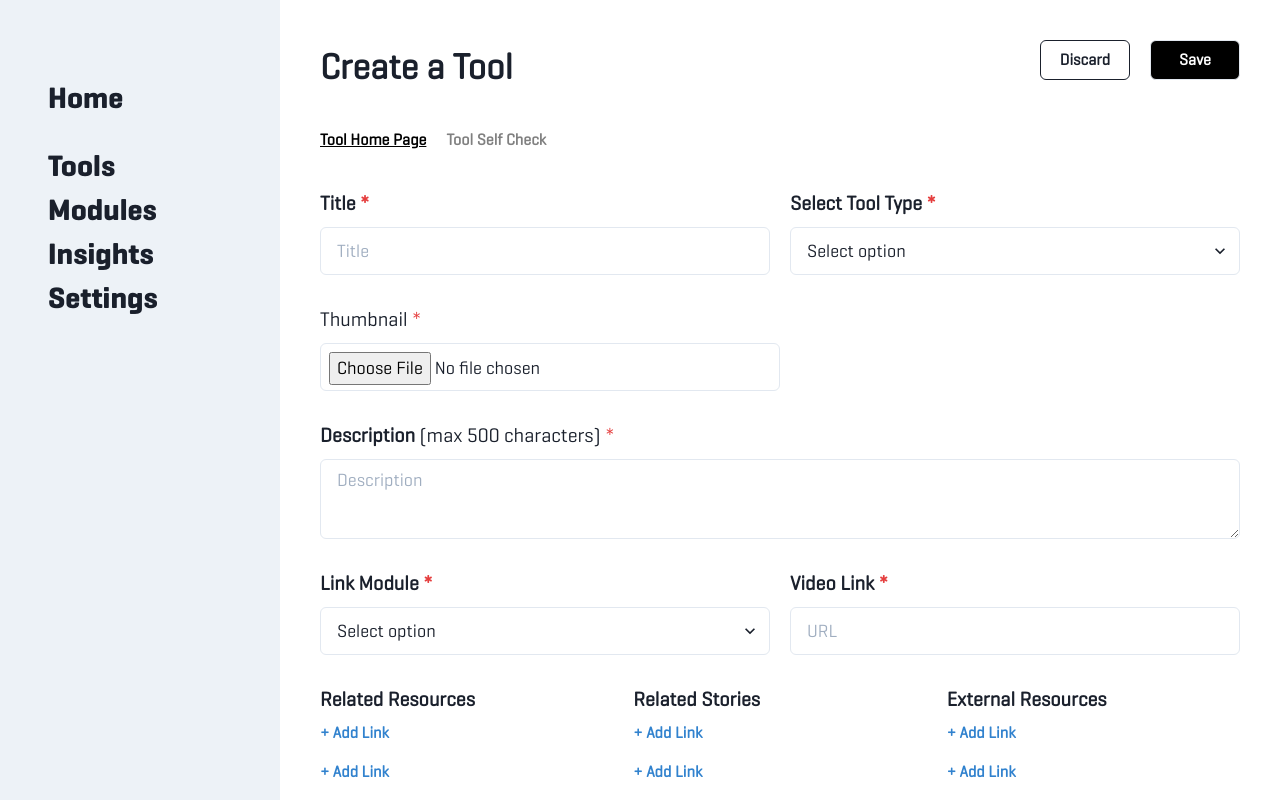
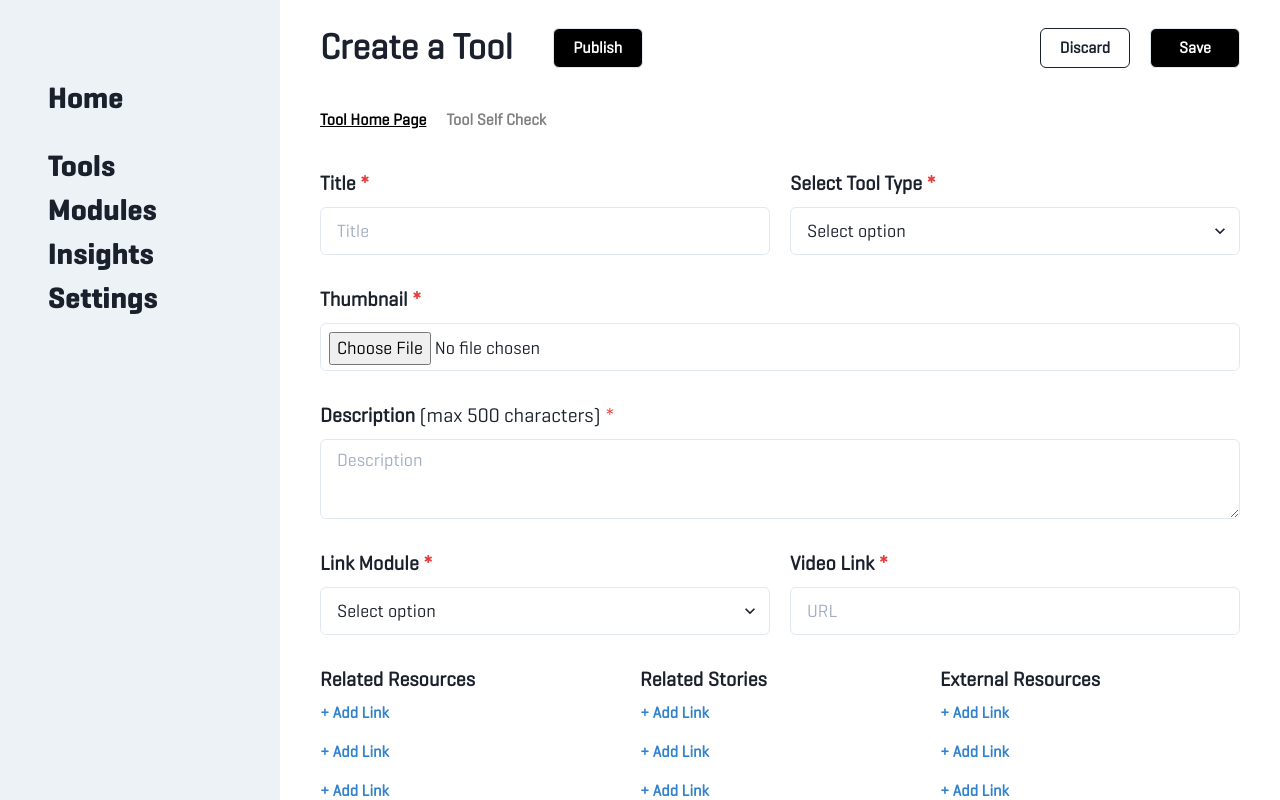
Before and after one commit to uwblueprint/headsupguys, a Next.js app: page /create-a-tool in a window 1280 px wide. Shown: the top 800 px of the page. Built offline with nearby package versions, Linux system fonts and the light colour scheme.

Commit message:
persistent values

```diff
--- a/pages/create-a-tool.tsx
+++ b/pages/create-a-tool.tsx
@@ -30,6 +30,14 @@ const Home: React.FC = () => {
         },
     ]);
     //
+
+    const changeToolType = (id, target) => {
+        const newTool = toolList.slice(0);
+        newTool[newTool.findIndex((e) => e._id === id)].recommendedTools =
+            target;
+        setToolList(newTool);
+    };
+
     const changeTitleInput = (id, target) => {
         const newTool = toolList.slice(0);
         newTool[newTool.findIndex((e) => e._id === id)].title = target;
@@ -38,13 +46,19 @@ const Home: React.FC = () => {
 
     const changeVideoLinkInput = (id, target) => {
         const newTool = toolList.slice(0);
-        newTool[newTool.findIndex((e) => e._id === id)].title = target;
+        newTool[newTool.findIndex((e) => e._id === id)].video = target;
+        setToolList(newTool);
+    };
+    const changeDescriptionInput = (id, target) => {
+        const newTool = toolList.slice(0);
+        newTool[newTool.findIndex((e) => e._id === id)].description = target;
         setToolList(newTool);
     };
 
     const removeAdditionalResource = (id, target) => {
         const newTool = toolList.slice(0);
-        newTool[newTool.findIndex((e) => e._id === id)].title = target;
+        newTool[newTool.findIndex((e) => e._id === id)].additionalResources =
+            target;
         setToolList(newTool);
     };
 
@@ -189,11 +203,25 @@ const Home: React.FC = () => {
     const { isOpen, onOpen, onClose } = useDisclosure();
     return (
         <Flex direction="column" minH="100vh">
-            <Flex mt={10} wrap={"wrap"} justify={"left"} width={"full"}>
+            <Flex mt={5} wrap={"wrap"} justify={"left"} width={"full"}>
                 <Flex width={"full"}>
-                    <Text ml={10} mr={2} fontWeight="bold" fontSize="4xl">
+                    <Text ml={10} mr={10} fontWeight="bold" fontSize="4xl">
                         Create a Tool
                     </Text>
+                    <Button
+                        _hover={{ bg: "#121310" }}
+                        _active={{
+                            transform: "scale(0.95)",
+                        }}
+                        mr={"5"}
+                        mt={"2"}
+                        minWidth={"90"}
+                        color="white"
+                        background="black"
+                        variant="outline"
+                    >
+                        Publish
+                    </Button>
                     <Flex wrap={"wrap"} ml={"auto"} mr={10}>
                         <Button
                             _hover={{ bg: "#F3F3F3" }}
@@ -201,6 +229,7 @@ const Home: React.FC = () => {
                                 transform: "scale(0.95)",
                             }}
                             mr={"5"}
+                            mt={"2"}
                             onClick={onOpen}
                             minWidth={"90"}
                             colorScheme="white"
@@ -214,6 +243,7 @@ const Home: React.FC = () => {
                                 transform: "scale(0.95)",
                             }}
                             minWidth={"90"}
+                            mt={"2"}
                             color="white"
                             background="black"
                             variant="outline"
@@ -255,10 +285,15 @@ const Home: React.FC = () => {
                             <ToolHomePage
                                 title={item.title}
                                 videoLink={item.video}
+                                description={item.description}
                                 toolId={item._id}
                                 additionalResources={item.additionalResources}
                                 onChangeTitleInput={changeTitleInput}
+                                onChangeToolType={changeToolType}
                                 onChangeVideoLinkInput={changeVideoLinkInput}
+                                onChangeDescriptionInput={
+                                    changeDescriptionInput
+                                }
                             ></ToolHomePage>
                         ))}
                     </>
--- a/src/components/toolHomePage/index.tsx
+++ b/src/components/toolHomePage/index.tsx
@@ -15,13 +15,16 @@ export const ToolHomePage: React.FC = ({
     toolId,
     title,
     videoLink,
+    description,
     onChangeTitleInput,
+    onChangeToolType,
     onChangeVideoLinkInput,
+    onChangeDescriptionInput,
 }) => {
     return (
         <Wrap spacing="30px">
             <WrapItem width={"full"}>
-                <FormControl isRequired>
+                <FormControl isRequired mr={"5"}>
                     <FormLabel fontSize={20} fontWeight={"bold"}>
                         Title
                     </FormLabel>
@@ -37,7 +40,7 @@ export const ToolHomePage: React.FC = ({
                         isTruncated
                     />
                 </FormControl>
-                <FormControl isRequired ml={"5"}>
+                <FormControl isRequired>
                     <FormLabel fontSize={20} fontWeight={"bold"}>
                         Select Tool Type
                     </FormLabel>
@@ -50,13 +53,15 @@ export const ToolHomePage: React.FC = ({
                     </Select>
                 </FormControl>
             </WrapItem>
-            <WrapItem width={"full"}>
+            <WrapItem width={"full"} left={"0"}>
                 <FormControl isRequired>
-                    <FormLabel fontSize={20}>Thumbnail</FormLabel>
+                    <FormLabel fontSize={20} fontWeight={"bold"}>
+                        Thumbnail
+                    </FormLabel>
                     <Input
                         size={"lg"}
                         padding={"2"}
-                        width={"50%"}
+                        left={"0"}
                         type="file"
                         id="photo"
                         name="photo"
@@ -74,13 +79,17 @@ export const ToolHomePage: React.FC = ({
                         width={"full"}
                         size={"lg"}
                         isRequired
+                        onChange={(e) =>
+                            onChangeDescriptionInput(toolId, e.target.value)
+                        }
+                        value={description}
                         placeholder="Description"
                         isTruncated
                     />
                 </FormControl>
             </WrapItem>
             <WrapItem width={"full"}>
-                <FormControl isRequired>
+                <FormControl isRequired mr={"5"}>
                     <FormLabel fontSize={20} fontWeight={"bold"}>
                         Link Module
                     </FormLabel>
@@ -92,7 +101,7 @@ export const ToolHomePage: React.FC = ({
                         <option>Module 5</option>
                     </Select>
                 </FormControl>
-                <FormControl isRequired ml={"5"}>
+                <FormControl isRequired>
                     <FormLabel fontSize={20} fontWeight={"bold"}>
                         Video Link
                     </FormLabel>
@@ -100,13 +109,17 @@ export const ToolHomePage: React.FC = ({
                         width={"full"}
                         size={"lg"}
                         isRequired
+                        onChange={(e) =>
+                            onChangeVideoLinkInput(toolId, e.target.value)
+                        }
+                        value={videoLink}
                         placeholder="URL"
                         isTruncated
                     />
                 </FormControl>
             </WrapItem>
             <WrapItem width={"full"}>
-                <FormControl alignSelf={"right"}>
+                <FormControl alignSelf={"right"} mr={"5"}>
                     <FormLabel fontSize={20} fontWeight={"bold"}>
                         Related Resources
                     </FormLabel>
@@ -128,8 +141,8 @@ export const ToolHomePage: React.FC = ({
                         </WrapItem>
                     </Wrap>
                 </FormControl>
-                <FormControl ml={"5"}>
-                    <FormLabel fontSize={20} fontWeight={"bold"}>
+                <FormControl>
+                    <FormLabel fontSize={20} fontWeight={"bold"} mr={"5"}>
                         Related Stories
                     </FormLabel>
                     <Wrap>
@@ -150,7 +163,7 @@ export const ToolHomePage: React.FC = ({
                         </WrapItem>
                     </Wrap>
                 </FormControl>
-                <FormControl ml={"5"}>
+                <FormControl>
                     <FormLabel fontSize={20} fontWeight={"bold"}>
                         External Resources
                     </FormLabel>
@@ -173,7 +186,7 @@ export const ToolHomePage: React.FC = ({
                     </Wrap>
                 </FormControl>
             </WrapItem>
-            <WrapItem width={"full"}>
+            <WrapItem width={"50%"}>
                 <FormControl isRequired>
                     <FormLabel fontSize={20} fontWeight={"bold"}>
                         Select Recommended Tools
```
